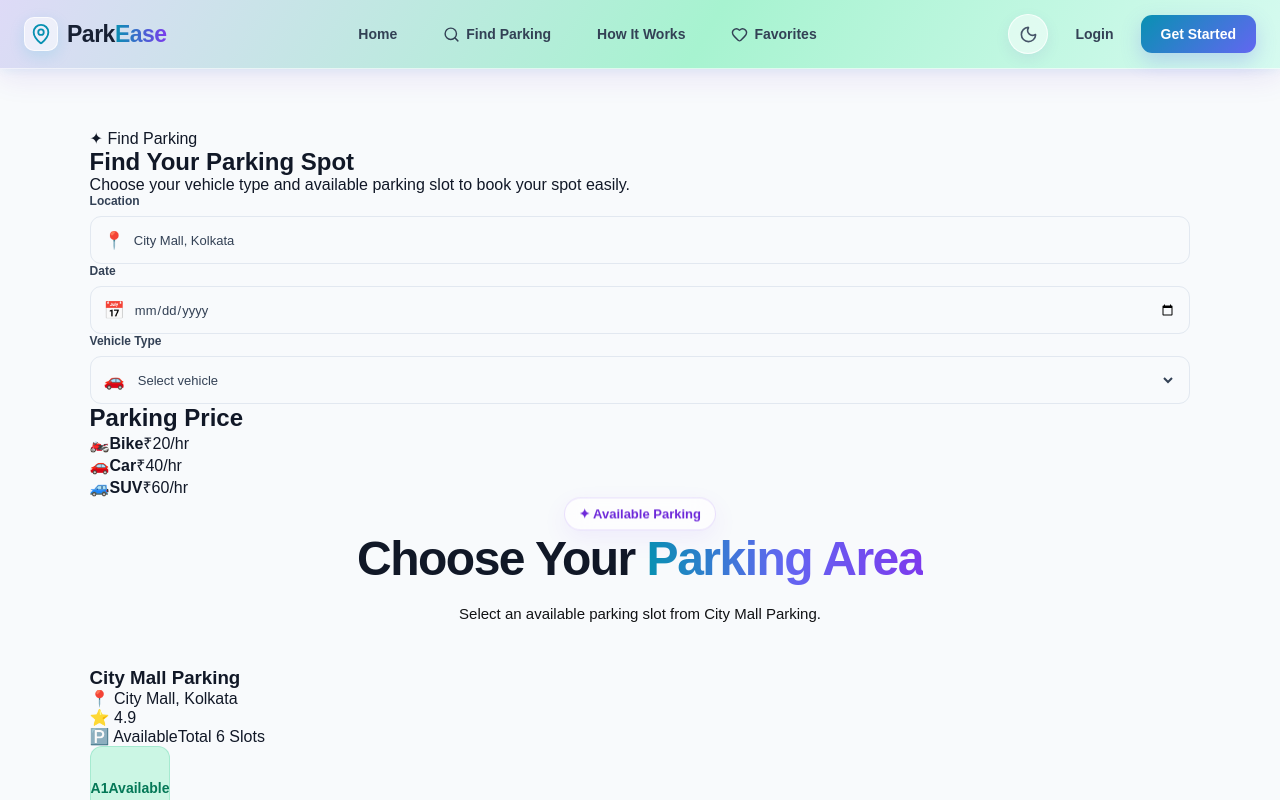
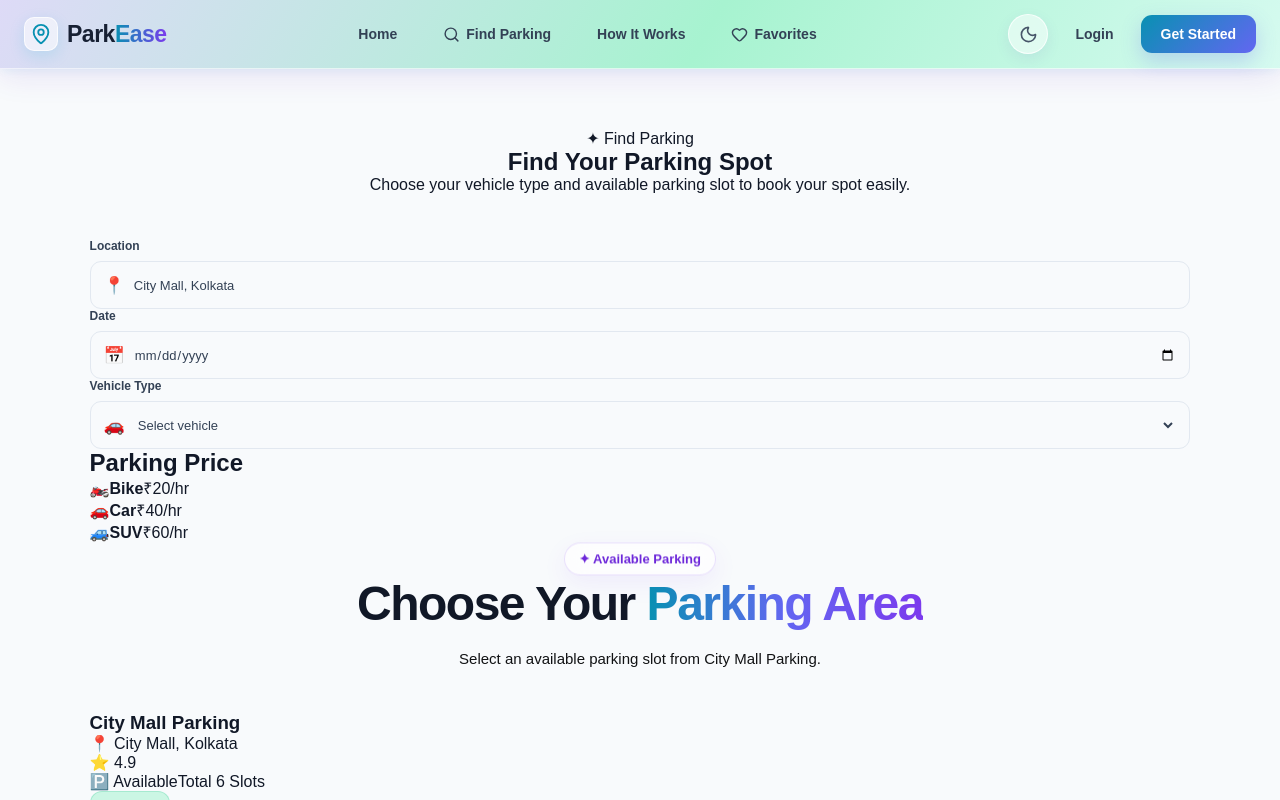
Before and after one commit to dibeyendu-dev/smart-parking-system, a React (Vite) app: page /search in a window 1280 px wide. Shown: the top 800 px of the page. Built offline with nearby package versions, Linux system fonts and the light colour scheme.

Commit message:
Find Parking css part 2 added

```diff
--- a/src/css/FindParking.css
+++ b/src/css/FindParking.css
@@ -6,3 +6,9 @@
     background: #f8fafc;
     box-sizing: border-box;
 }
+/* Header */
+.find-parking-header {
+    text-align: center;
+    max-width: 750px;
+    margin: 0 auto 45px;
+}
```
